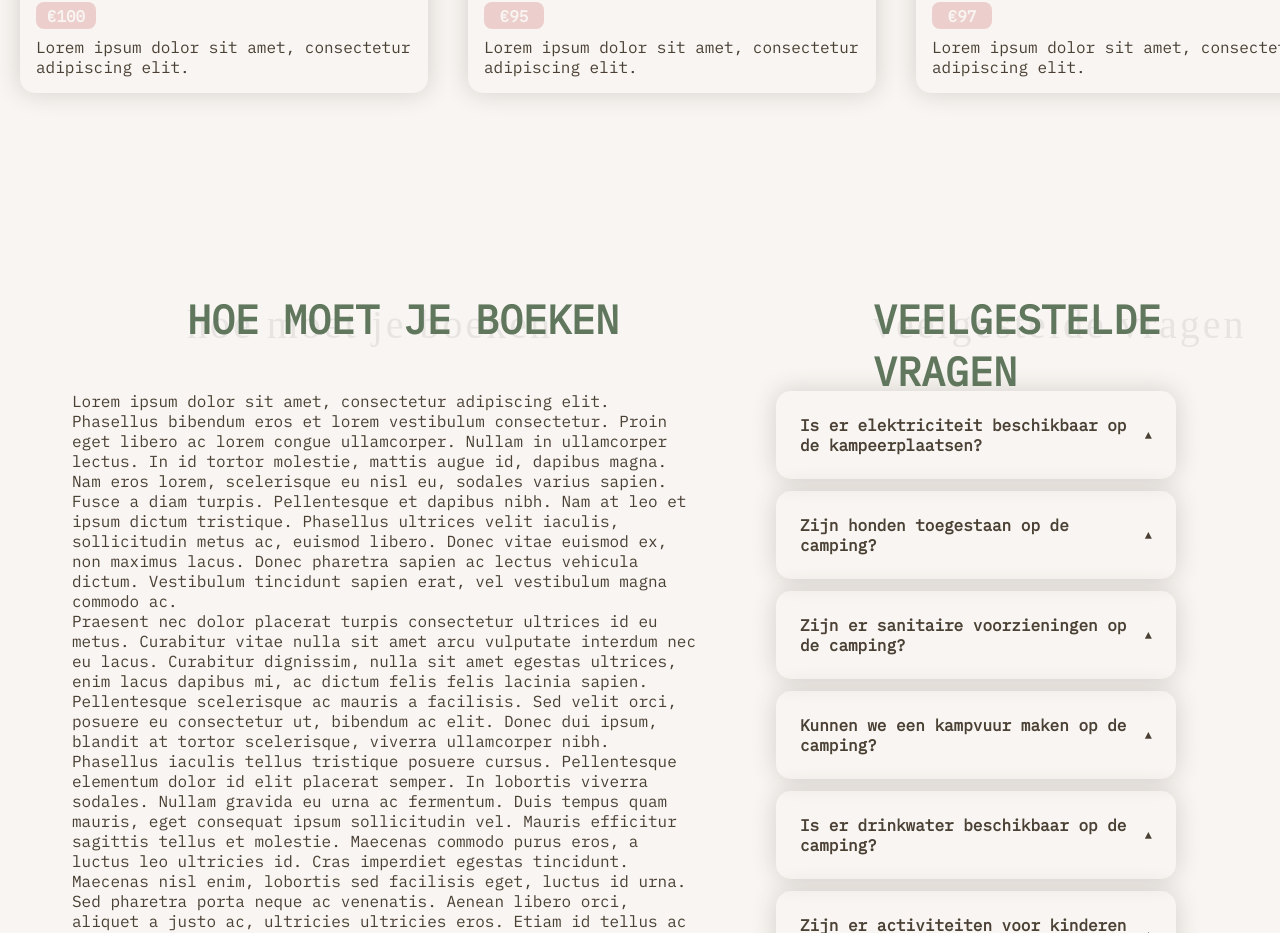
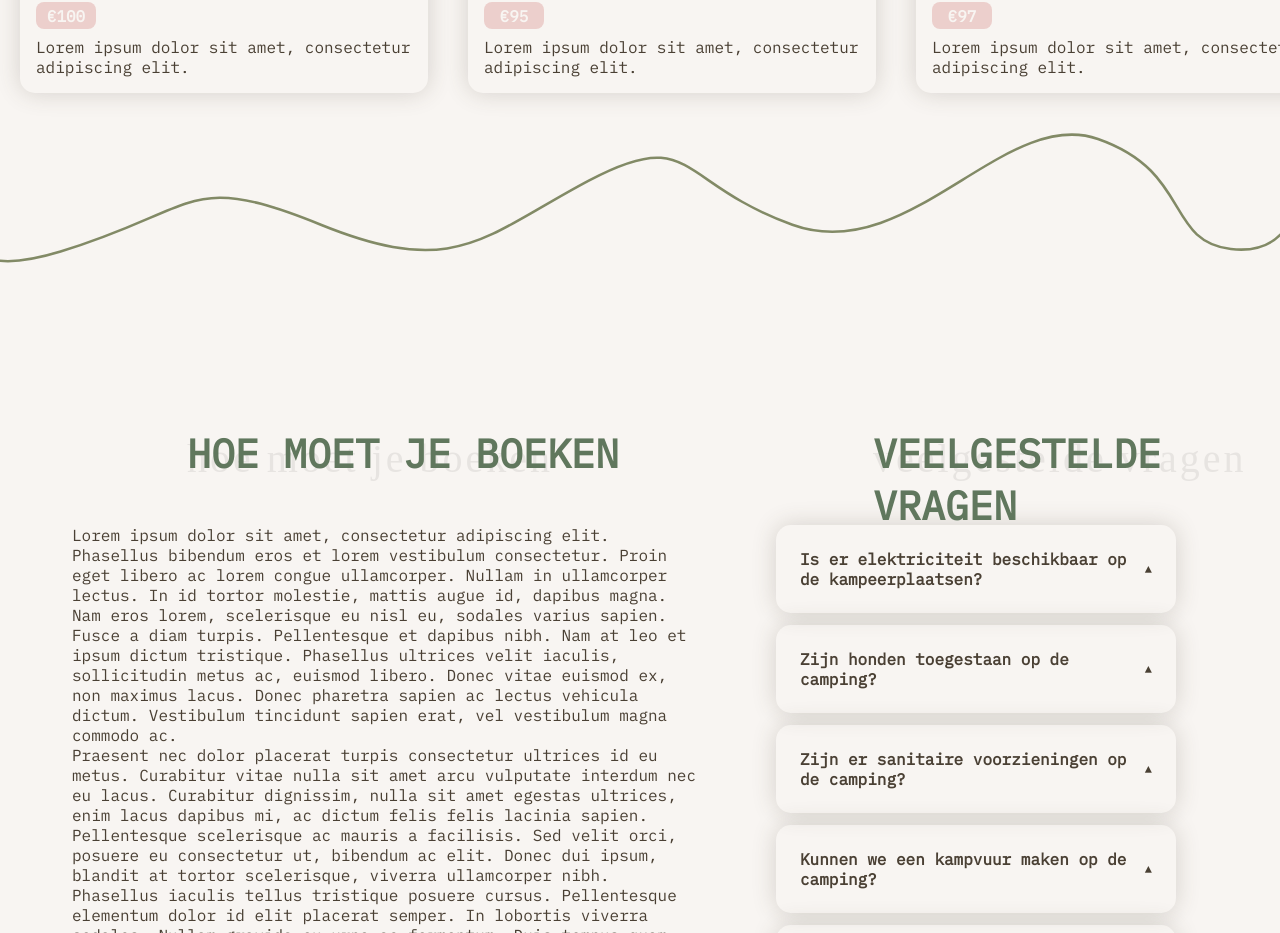
Before and after one commit to LaulensW/BertsBoerenCamping, a React (Vite) app in the folder BertsBoerenCamping/: page / in a window 1280 px wide. Shown: the part 1291-2224 px from the top of the page. Built offline with nearby package versions, Linux system fonts and the light colour scheme.

Commit message:
Wave bij campingplek

```diff
--- a/BertsBoerenCamping/src/Views/Home.jsx
+++ b/BertsBoerenCamping/src/Views/Home.jsx
@@ -5,6 +5,7 @@ import Campingplekken from '../components/Campingplekken';
 import BoekenInfo from '../components/BoekenInfo';
 import FAQs from '../components/FAQs';
 import Reviews from '../components/Reviews';
+import CampingWave from '../assets/campingplek-wave.svg';
 
 const Home = () => {
   return (
@@ -14,6 +15,7 @@ const Home = () => {
     </Layout>
     < CallToAction />
     < Campingplekken />
+      <img src={CampingWave}  alt='campingwave' className='campingwave' width='100%'/>
     < BoekenInfo />
     < FAQs />
     < Reviews />
```
Also changed, not shown: BertsBoerenCamping/src/assets/campingplek-wave.svg (added).
